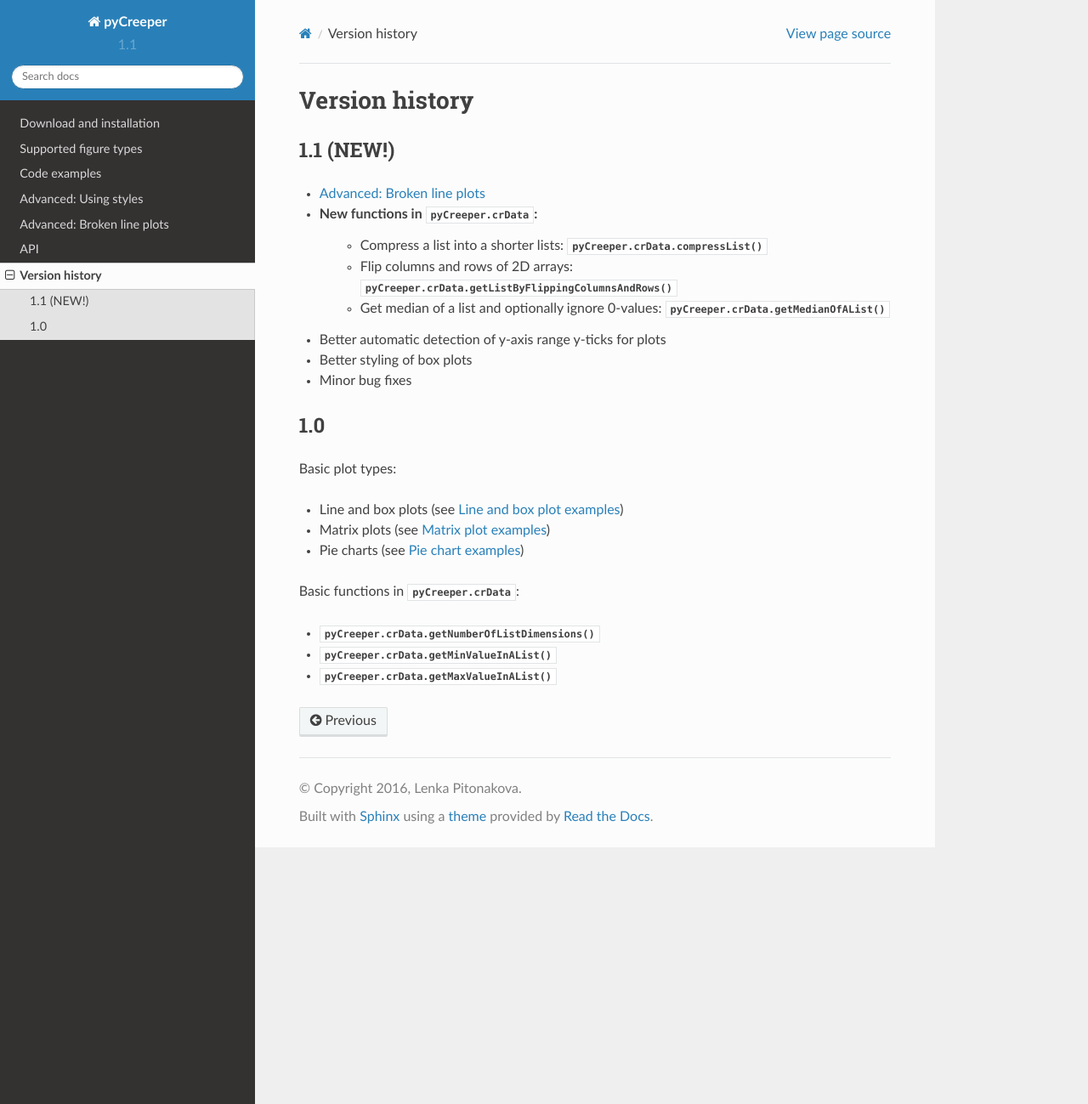
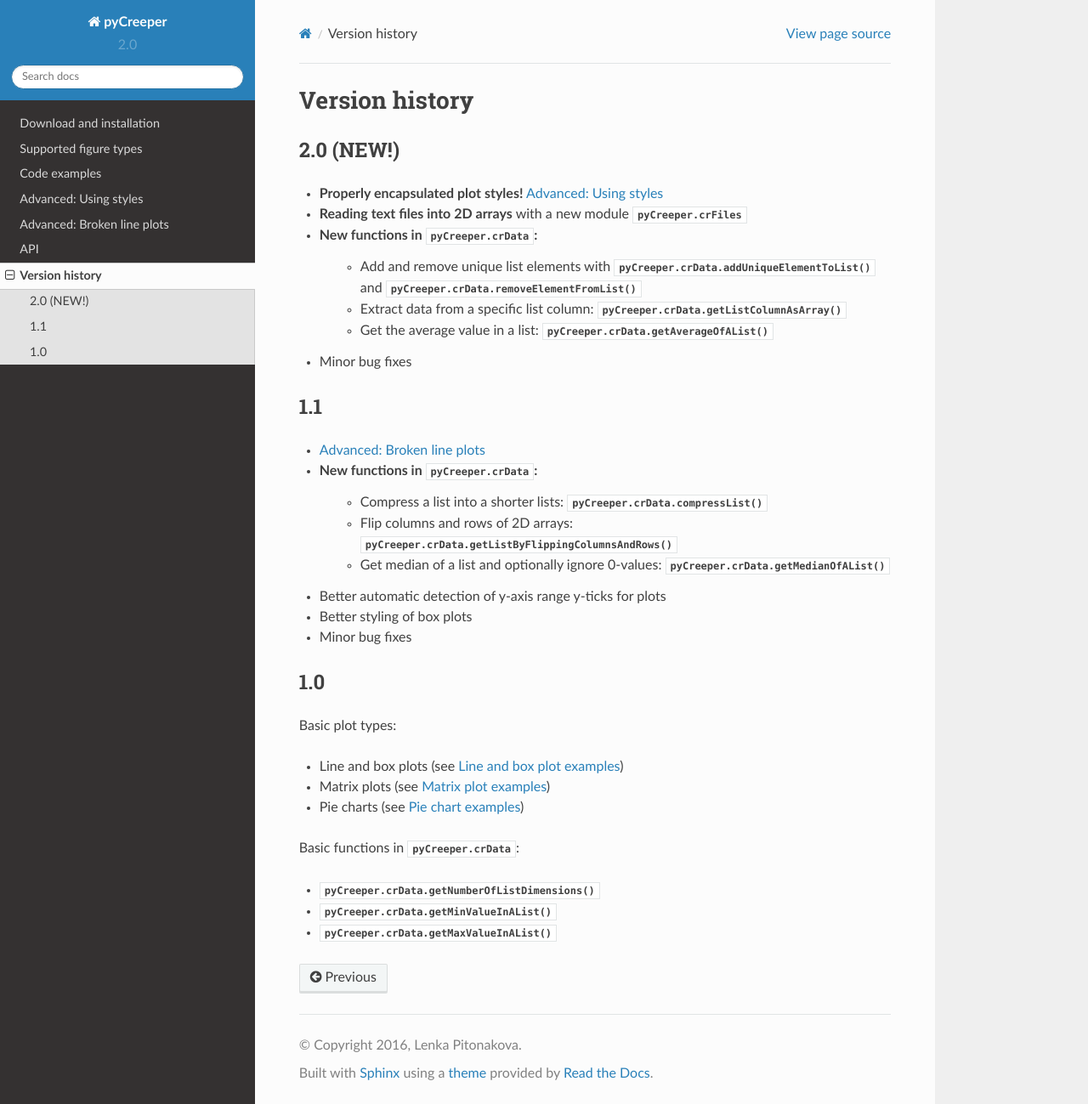
Before and after one commit to LPitonakova/pyCreeper, a Sphinx documentation site: the page built from doc/versionHistory.rst, in a window 1280 px wide and 1299 px high. Shown: the whole window at 85% size. Built offline with Sphinx 7.4.7 and the Read the Docs theme 2.0.0, drawn with Linux system fonts in a browser that asks for light colours.

Commit message:
----------- version 2.0 --------------

```diff
--- a/doc/advanced_usingStyles.rst
+++ b/doc/advanced_usingStyles.rst
@@ -9,7 +9,7 @@ Styles a way of specifying how plots created by :mod:`pyCreeper.crGraphs` should
 1. **crGraphStyle disallows setting of properties that are invalid.** This means that python will let you know when you try to set a style that does not exist.
 2. When you set crGraphStyle properties, **a type check is performed** in the background. Python will let you know if you are trying to set a property value that does not make sense
 3. **Enumerations instead of strings are used where appropriate**, for example, to set a grid style. This meas that you can easily select from a set of valid values.
-4. You can **easily revert to the default look** by calling the reset function
+4. You can **easily revert to the default look** by calling the style reset function
 
 When no styles are specified, :mod:`pyCreeper.crGraphs` uses a default style. For example, a default line plot may look like this:
 
--- a/doc/conf.py
+++ b/doc/conf.py
@@ -53,9 +53,9 @@ author = 'Lenka Pitonakova (contact@lenkaspace.net)'
 # built documents.
 #
 # The short X.Y version.
-version = '1.1'
+version = '2.0'
 # The full version, including alpha/beta/rc tags.
-release = '1.1'
+release = '2.0'
 
 # The language for content autogenerated by Sphinx. Refer to documentation
 # for a list of supported languages.
--- a/doc/index.rst
+++ b/doc/index.rst
@@ -5,7 +5,7 @@
     :align: left
 
 ############################
-pyCreeper 1.1
+pyCreeper 2.0
 ############################
 
 **Welcome! pyCreeper is a python library that lets you create pretty graphs in python with one-line function calls.**
@@ -29,6 +29,7 @@ The main purpose of pyCreeper is to wrap tens of lines of python code, required
 Newest additions
 --------------------
 
+* **Properly encapsulated plot styles!** :ref:`Advanced: Using styles`
 * :ref:`Advanced: Broken line plots`
 * New functions in :mod:`pyCreeper.crData`:
     * Compress a list into a shorter lists: :func:`pyCreeper.crData.compressList`
--- a/doc/versionHistory.rst
+++ b/doc/versionHistory.rst
@@ -3,7 +3,20 @@ Version history
 ===================================================
 
 ----------------------------
-1.1 (NEW!)
+2.0 (NEW!)
+----------------------------
+
+* **Properly encapsulated plot styles!** :ref:`Advanced: Using styles`
+* **Reading text files into 2D arrays** with a new module :mod:`pyCreeper.crFiles`
+* New functions in :mod:`pyCreeper.crData`:
+    * Add and remove unique list elements with :func:`pyCreeper.crData.addUniqueElementToList` and :func:`pyCreeper.crData.removeElementFromList`
+    * Extract data from a specific list column: :func:`pyCreeper.crData.getListColumnAsArray`
+    * Get the average value in a list: :func:`pyCreeper.crData.getAverageOfAList`
+
+* Minor bug fixes
+
+----------------------------
+1.1
 ----------------------------
 
 * :ref:`Advanced: Broken line plots`
```
Also changed, not shown: other parts of doc/index.rst (+0 -1 lines), doc/api.rst (+8 -0 lines), 2 other files.
